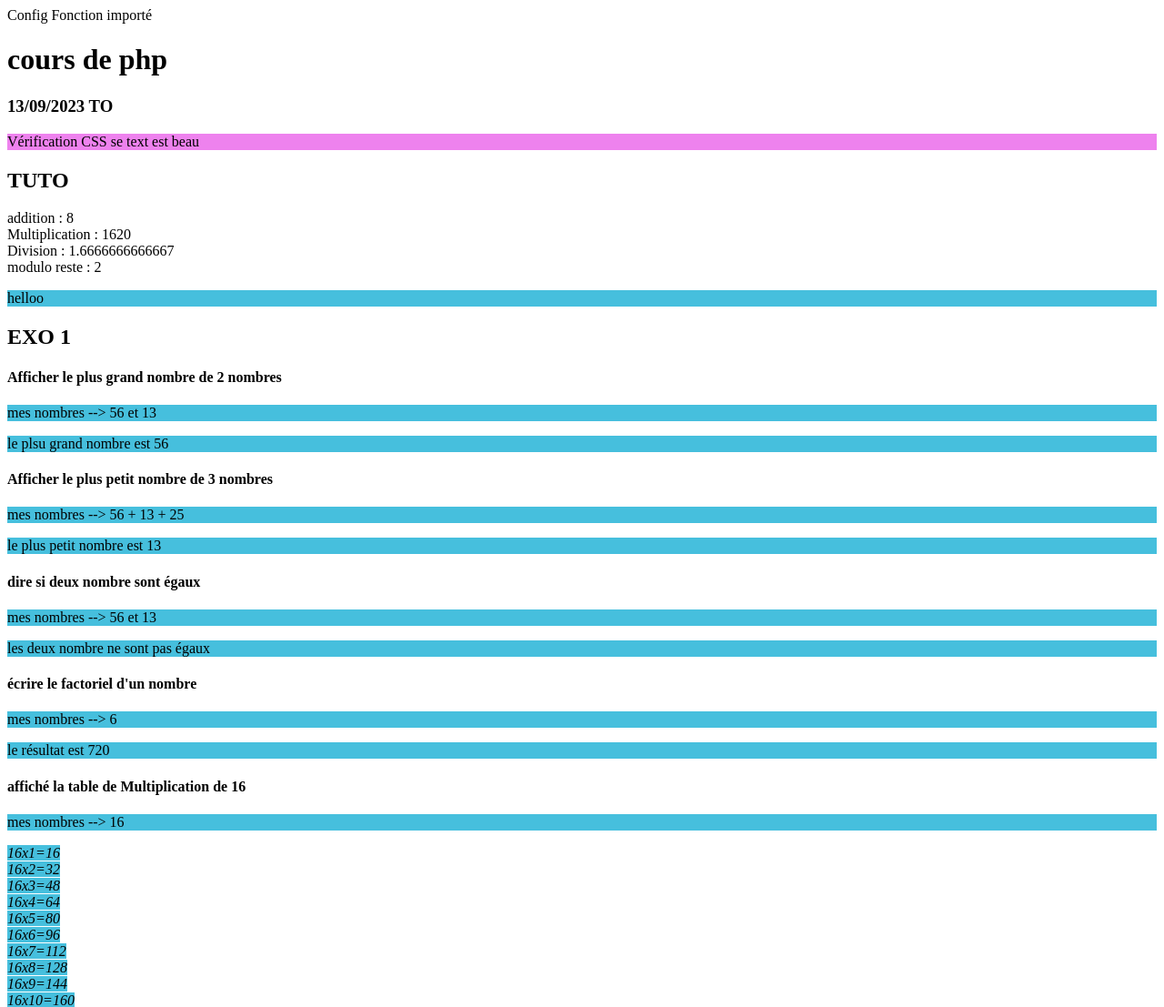
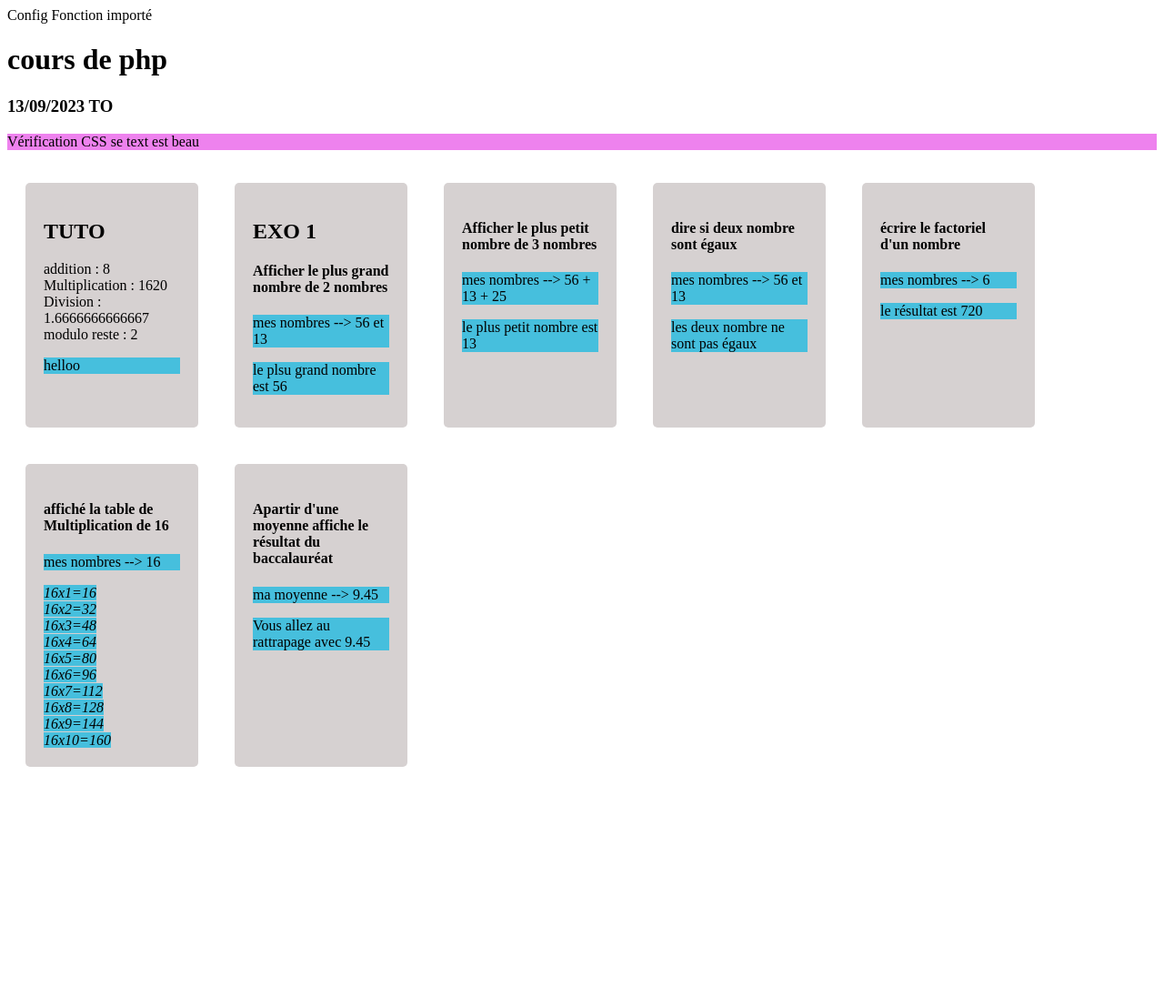
Before and after one commit to Foufure13/coursInstitutG4, a PHP site: page /cours1/cours1.php in a window 1280 px wide. Shown: the top 1107 px of the page at 91% size. After the commit the page ends 843 px from the top, so only its background shows below. Run offline with PHP 8.4, Linux system fonts and the light colour scheme.

Commit message:
csssss perefect

```diff
--- a/courPHP/cours1/cours1.php
+++ b/courPHP/cours1/cours1.php
@@ -18,6 +18,8 @@
     <h3>13/09/2023 TO</h3>
     <p class="verificationCSS">Vérification CSS se text est beau</p>
 
+<div class="GrosseBoite">
+<div class="petitebox">
 <h2>TUTO</h2>
 <?php
 $chiffre = 5;
@@ -29,7 +31,9 @@ echo "modulo reste : ".$chiffre % $var , "<br>";
 
 Bprint("helloo","i");
 ?>
+</div>
 
+<div class="petitebox">
 <h2>EXO 1</h2>
 <h4>Afficher le plus grand nombre de 2 nombres</h4>
 <?php
@@ -42,8 +46,10 @@ if ($nombre < $variable) {
     Bprint("le plsu grand nombre est ".$nombre,"i");
 }
 ?>
+</div>
 
 
+<div class="petitebox">
 <h4>Afficher le plus petit nombre de 3 nombres</h4>
  <?php
 $nombre = 13;
@@ -64,7 +70,9 @@ if ($nombre < $variable) {
     }
 }
 ?>
+</div>
 
+<div class="petitebox">
 <h4>dire si deux nombre sont égaux</h4>
 <?php
 $nombre = 13;
@@ -76,9 +84,10 @@ if ($nombre == $variable) {
     Bprint("les deux nombre ne sont pas égaux","i");
 }
 ?>
+</div>
 
 
-
+<div class="petitebox">
 <h4>écrire le factoriel d'un nombre</h4>
 <?php
 $nombre = 6;
@@ -93,8 +102,9 @@ if ($nombre == 0) {
     Bprint("le résultat est ".$result,"i");
 }
 ?>
+</div>
 
-
+<div class="petitebox">
 <h4>affiché la table de Multiplication de 16</h4>
 <?php
 $nombre = 16;
@@ -103,8 +113,9 @@ for($i=1; $i < 11; $i++) {
     Sprint($nombre."x".$i."=".$nombre*$i);
 }
 ?>
+</div>
 
-
+<div class="petitebox">
 <h4>Apartir d'une moyenne affiche le résultat du baccalauréat</h4>
 <?php
 $moyenne = 9.45;
@@ -125,6 +136,10 @@ if ($moyenne < 8) {
     Bprint("Vous avez le bac avec mention EXECELLECE avec ".$moyenne,"i");
 }
 ?>
+</div>
+
+
+</div>
 
 </body>
 </html>
--- a/courPHP/cours1/style.css
+++ b/courPHP/cours1/style.css
@@ -0,0 +1,14 @@
+.GrosseBoite {
+    display: flex;
+    flex-wrap: wrap;
+    /* background-color: blue; */
+}
+
+.petitebox {
+    max-width: 150px;
+    margin: 20px;
+    padding: 20px;
+
+    background-color: rgb(214, 209, 209);
+    border-radius: 5px;
+}
```
